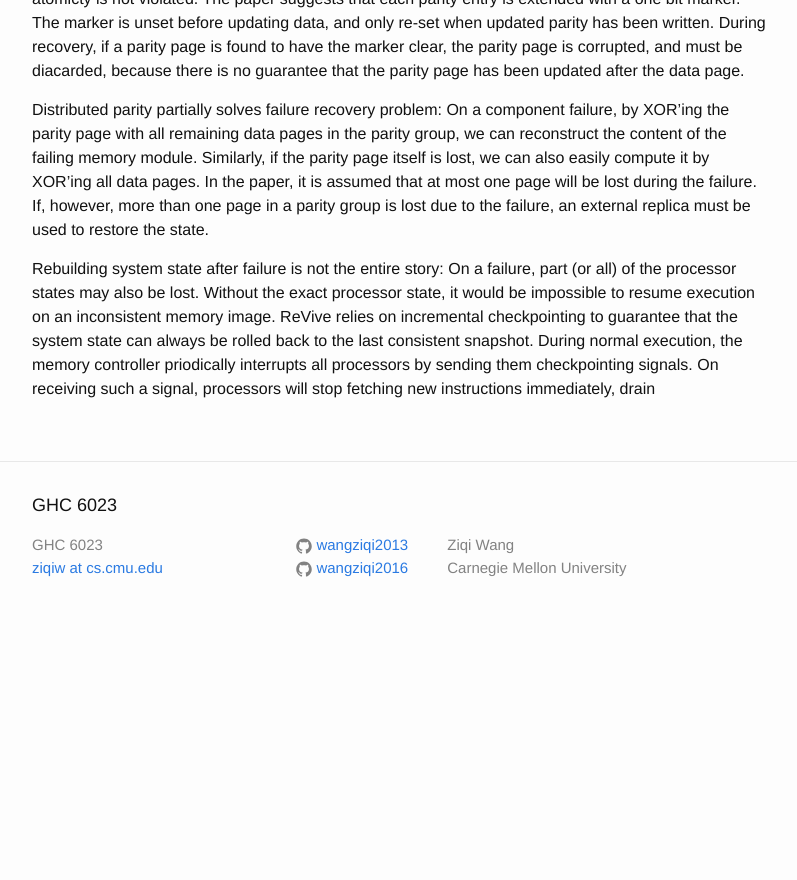
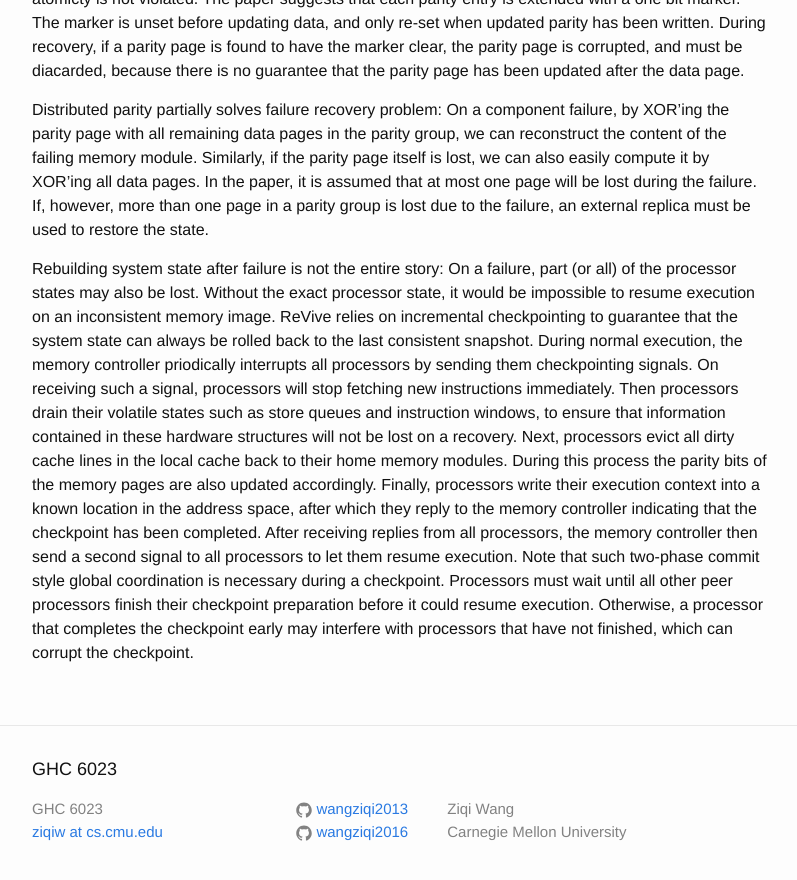
Before and after one commit to wangziqi2013/wangziqi2013.github.io, a Jekyll site: the page built from _posts/2019-03-09-revive.markdown, in a window 1280 px wide and 900 px high, scrolled down 1624 px. Shown: the top 880 px of the window, without its empty margins (238-1035 px from the left). Built offline with Jekyll 4.4.1, drawn with Linux system fonts in a browser that asks for light colours; before the commit the page ends 2263 px from its top, so only the background shows below that.

Commit message:
Finish checkpointing

```diff
--- a/_posts/2019-03-09-revive.markdown
+++ b/_posts/2019-03-09-revive.markdown
@@ -68,4 +68,13 @@ Rebuilding system state after failure is not the entire story: On a failure, par
 also be lost. Without the exact processor state, it would be impossible to resume execution on an inconsistent memory image.
 ReVive relies on incremental checkpointing to guarantee that the system state can always be rolled back to the last
 consistent snapshot. During normal execution, the memory controller priodically interrupts all processors by sending them
-checkpointing signals. On receiving such a signal, processors will stop fetching new instructions immediately, drain
+checkpointing signals. On receiving such a signal, processors will stop fetching new instructions immediately. Then processors
+drain their volatile states such as store queues and instruction windows, to ensure that information contained in these
+hardware structures will not be lost on a recovery. Next, processors evict all dirty cache lines in the local cache back
+to their home memory modules. During this process the parity bits of the memory pages are also updated accordingly. Finally,
+processors write their execution context into a known location in the address space, after which they reply to the memory
+controller indicating that the checkpoint has been completed. After receiving replies from all processors, the memory controller
+then send a second signal to all processors to let them resume execution. Note that such two-phase commit style global
+coordination is necessary during a checkpoint. Processors must wait until all other peer processors finish their checkpoint
+preparation before it could resume execution. Otherwise, a processor that completes the checkpoint early may interfere with
+processors that have not finished, which can corrupt the checkpoint.
```
